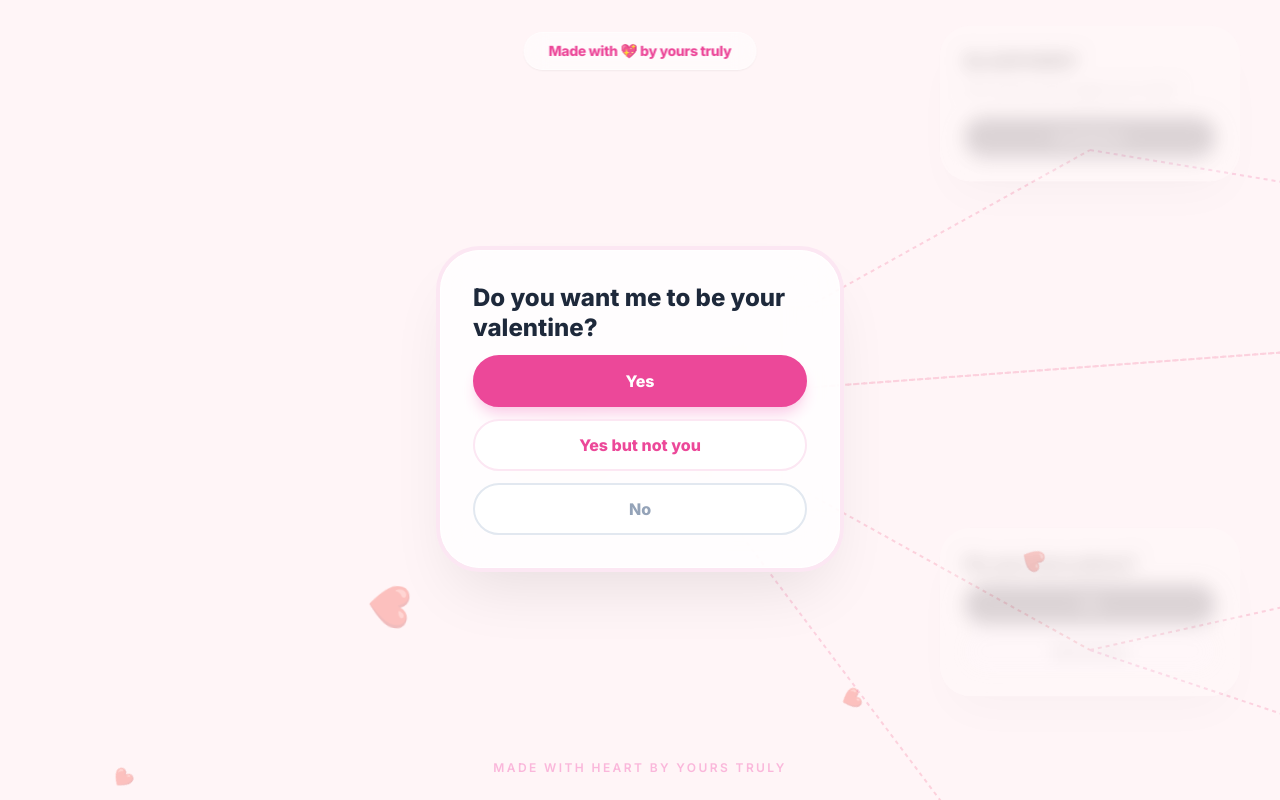
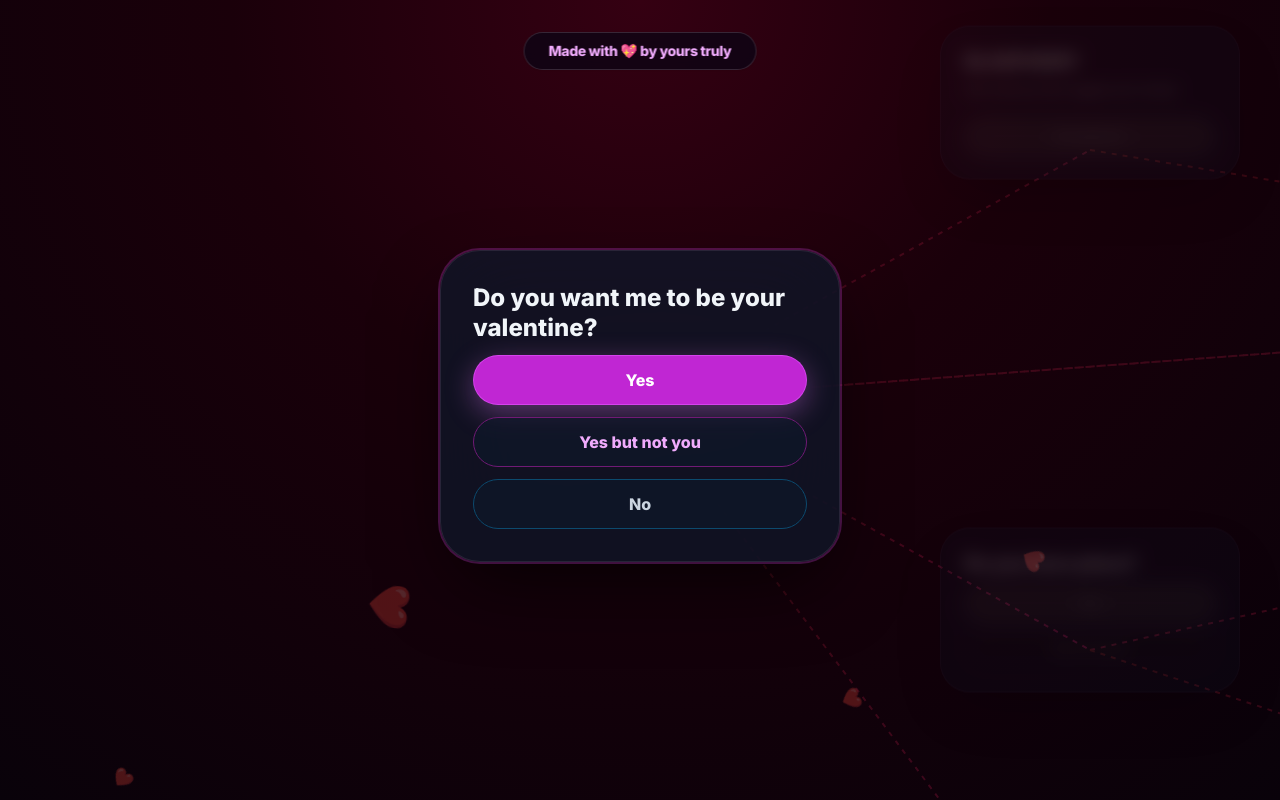
Before and after one commit to Sheriff332/allroadsleadtorome.26, a React (Vite) app: page / in a window 1280 px wide. Built offline with nearby package versions, Linux system fonts and the light colour scheme.

Commit message:
Apply dark mode theme across flowchart UI

```diff
--- a/App.tsx
+++ b/App.tsx
@@ -1,8 +1,8 @@
-
 import React, { useState, useCallback, useMemo } from 'react';
 import { FLOWCHART_STEPS } from './constants';
 import { StepId } from './types';
 import FloatingHearts from './components/FloatingHearts';
+import specialMomentImage from './WhatsApp Image 2025-12-20 at 5.47.57 PM.jpeg';
 
 const App: React.FC = () => {
   const [currentStepId, setCurrentStepId] = useState<StepId>('start');
@@ -16,15 +16,15 @@ const App: React.FC = () => {
     setTimeout(() => setIsPanning(false), 800);
   }, []);
 
-  const getButtonClass = (variant?: string, isActive?: boolean) => {
-    const base = "px-6 py-3 rounded-full font-bold transition-all duration-300 text-sm md:text-base border-2 active:scale-95";
+  const getButtonClass = (variant?: string) => {
+    const base = 'px-6 py-3 rounded-full font-bold transition-all duration-300 text-sm md:text-base border active:scale-95 disabled:opacity-40 disabled:cursor-not-allowed';
     if (variant === 'primary') {
-      return `${base} bg-pink-500 border-pink-500 text-white hover:bg-pink-600 hover:border-pink-600 shadow-lg shadow-pink-200`;
+      return `${base} bg-fuchsia-600 border-fuchsia-500/90 text-white hover:bg-fuchsia-500 shadow-[0_8px_28px_rgba(232,121,249,0.35)]`;
     }
     if (variant === 'danger') {
-      return `${base} bg-white border-slate-200 text-slate-400 hover:border-pink-200 hover:text-pink-400`;
+      return `${base} bg-slate-900/70 border-sky-900 text-slate-300 hover:border-sky-700 hover:text-sky-200`;
     }
-    return `${base} bg-white border-pink-100 text-pink-500 hover:bg-pink-50`;
+    return `${base} bg-slate-900/70 border-fuchsia-900 text-fuchsia-300 hover:border-fuchsia-600 hover:text-fuchsia-200`;
   };
 
   const connections = useMemo(() => {
@@ -52,18 +52,18 @@ const App: React.FC = () => {
   };
 
   return (
-    <div className="fixed inset-0 bg-[#fff5f7] overflow-hidden select-none">
+    <div className="fixed inset-0 overflow-hidden select-none bg-[radial-gradient(circle_at_top,#350012_0%,#1a000a_40%,#09020a_100%)] text-slate-100">
       <FloatingHearts />
 
       <div
         className="absolute inset-0 flex items-center justify-center pointer-events-none"
         style={cameraTransform}
       >
-        <svg className="absolute overflow-visible w-full h-full opacity-20">
+        <svg className="absolute overflow-visible w-full h-full opacity-30">
           <defs>
             <linearGradient id="heartGradient" x1="0%" y1="0%" x2="100%" y2="100%">
-              <stop offset="0%" stopColor="#ec4899" />
-              <stop offset="100%" stopColor="#f43f5e" />
+              <stop offset="0%" stopColor="#7f1d1d" />
+              <stop offset="100%" stopColor="#be185d" />
             </linearGradient>
           </defs>
           {connections.map((line) => (
@@ -75,7 +75,7 @@ const App: React.FC = () => {
               y2={line.y2}
               stroke="url(#heartGradient)"
               strokeWidth="2"
-              strokeDasharray="4 4"
+              strokeDasharray="5 6"
             />
           ))}
         </svg>
@@ -92,15 +92,13 @@ const App: React.FC = () => {
                 top: step.position.y - 150,
               }}
             >
-              <div className={`p-8 bg-white/80 backdrop-blur-xl rounded-[2.5rem] shadow-[0_32px_64px_-16px_rgba(0,0,0,0.1)] border border-white transition-all duration-500
-                ${isActive ? 'ring-4 ring-pink-100' : ''}`}>
-
-                {/* Content Wrapper for Blur Effect */}
+              <div className={`p-8 bg-slate-900/75 backdrop-blur-2xl rounded-[2.5rem] shadow-[0_32px_80px_-20px_rgba(0,0,0,0.8)] border border-fuchsia-200/10 transition-all duration-500
+                ${isActive ? 'ring-2 ring-fuchsia-500/25' : ''}`}>
                 <div className={`transition-all duration-500 ${!isActive ? 'blur-md grayscale' : 'blur-0'}`}>
                   {step.id === 'success' && (
-                    <div className="mb-6 rounded-3xl overflow-hidden h-48 w-full bg-pink-100">
+                    <div className="mb-6 rounded-3xl overflow-hidden h-48 w-full bg-slate-800 border border-fuchsia-400/20">
                       <img
-                        src="WhatsApp Image 2025-12-20 at 5.47.57 PM.jpeg"
+                        src={specialMomentImage}
                         className="w-full h-full object-cover"
                         alt="Our Special Moment"
                         onError={(e) => {
@@ -110,12 +108,12 @@ const App: React.FC = () => {
                     </div>
                   )}
 
-                  <h2 className={`text-2xl font-black text-slate-800 leading-tight mb-3 ${step.id === 'success' ? 'font-cursive text-3xl text-pink-600' : ''}`}>
+                  <h2 className={`text-2xl font-black text-slate-100 leading-tight mb-3 ${step.id === 'success' ? 'font-cursive text-3xl text-fuchsia-300' : ''}`}>
                     {step.question}
                   </h2>
 
                   {step.description && (
-                    <p className="text-slate-500 text-sm mb-6 leading-relaxed">
+                    <p className="text-slate-300 text-sm mb-6 leading-relaxed">
                       {step.description}
                     </p>
                   )}
@@ -126,7 +124,7 @@ const App: React.FC = () => {
                         key={i}
                         disabled={!isActive || isPanning}
                         onClick={() => handleStepChange(opt.next)}
-                        className={getButtonClass(opt.variant, isActive)}
+                        className={getButtonClass(opt.variant)}
                       >
                         {opt.label}
                       </button>
@@ -140,16 +138,10 @@ const App: React.FC = () => {
       </div>
 
       <div className="fixed top-8 left-1/2 -translate-x-1/2 z-50 pointer-events-none">
-        <div className="px-6 py-2 bg-white/50 backdrop-blur-md rounded-full border border-white/50 text-pink-500 font-bold text-sm tracking-tight flex items-center gap-3 shadow-sm">
+        <div className="px-6 py-2 bg-slate-950/60 backdrop-blur-md rounded-full border border-fuchsia-100/15 text-fuchsia-300 font-bold text-sm tracking-tight shadow-sm">
           Made with 💖 by yours truly
         </div>
       </div>
-
-      <footer className="fixed bottom-6 w-full text-center z-50 pointer-events-none">
-        <p className="text-pink-300 text-xs font-semibold uppercase tracking-[0.2em] opacity-80">
-          made with heart by yours truly
-        </p>
-      </footer>
     </div>
   );
 };
--- a/components/FloatingHearts.tsx
+++ b/components/FloatingHearts.tsx
@@ -24,7 +24,7 @@ const FloatingHearts: React.FC = () => {
       {hearts.map(heart => (
         <div
           key={heart.id}
-          className="absolute bottom-0 text-red-400 opacity-20 animate-float"
+          className="absolute bottom-0 text-fuchsia-500/70 opacity-30 animate-float"
           style={{
             left: `${heart.left}%`,
             fontSize: `${heart.size}px`,
@@ -39,8 +39,8 @@ const FloatingHearts: React.FC = () => {
       <style>{`
         @keyframes float-up {
           0% { transform: translateY(100px) rotate(0deg); opacity: 0; }
-          10% { opacity: 0.3; }
-          90% { opacity: 0.3; }
+          10% { opacity: 0.4; }
+          90% { opacity: 0.35; }
           100% { transform: translateY(-110vh) rotate(360deg); opacity: 0; }
         }
       `}</style>
```
